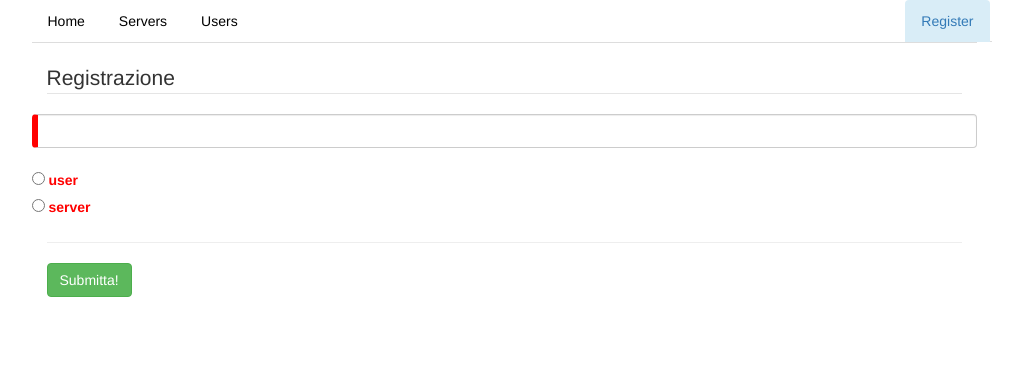
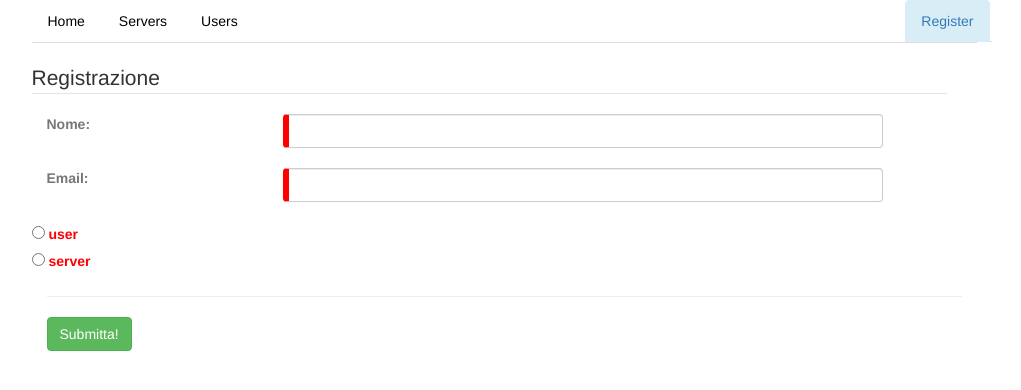
Before and after one commit to PsykeDady/serverusers, an Angular app: page /register in a window 1280 px wide. Shown: the top 390 px of the page, without its empty margins (136-1157 px from the left). Built offline with nearby package versions, Linux system fonts and the light colour scheme.

Commit message:
form group

```diff
--- a/src/app/pages/register/register.component.css
+++ b/src/app/pages/register/register.component.css
@@ -14,3 +14,11 @@
 .ng-valid.controlli-valida{
 	border: 0.1vw green solid;
 }
+
+.box-allerta{
+	background-color: darkslategray;
+	border: black thin solid;
+	border-left: red thick solid;
+	color: lightgray;
+	padding-left: 5%;
+}
--- a/src/app/pages/register/register.component.html
+++ b/src/app/pages/register/register.component.html
@@ -1,16 +1,49 @@
-<div class="container-fluid">
+<form class="form-group container-fluid" [formGroup]='nomeForm' (ngSubmit)="submitta()">
 
 	<br>
 
-	<form class="form-group" [formGroup]='registrazioneForm' (ngSubmit)="submitta()">
+	<legend class="row">Registrazione</legend>
 
-		<legend>Registrazione</legend>
+	<div formGroupName="anagrafica">
+		<div class="row">
+			<div class="col-xs-12 col-md-3">
+				<label for="" class="text-muted">Nome:</label>
+			</div>
 
-		<div class="row">
-			<div class="col-12">
+			<div class="col-xs-12 col-md-8">
 				<input type="text"
 				class="form-control controlli-invalida-sinistra controlli-valida-sinistra"
 				formControlName="nome">
+			</div>
+
+			<div class="col-xs-5 col-md-offset-3" *ngIf="nomeForm.get(['anagrafica','nome']).invalid&&nomeForm.get(['anagrafica','nome']).touched">
+				<br>
+
+				<p class="box-allerta">
+					Il campo nome non può essere vuoto.
+				</p>
+			</div>
+		</div>
+
+		<br>
+
+		<div class="row">
+			<div class="col-xs-12 col-md-3">
+				<label for="" class="text-muted">Email:</label>
+			</div>
+
+			<div class="col-xs-12 col-md-8">
+				<input type="text"
+				class="form-control controlli-invalida-sinistra controlli-valida-sinistra"
+				formControlName="email">
+			</div>
+			<div class="col-xs-5 col-md-offset-3" *ngIf="nomeForm.get(['anagrafica','email']).invalid&&nomeForm.get(['anagrafica','email']).touched">
+				<br>
+
+				<p class="box-allerta">
+					Il campo email non può essere vuoto.
+				</p>
+			</div>
 		</div>
 	</div>
 
@@ -18,7 +51,7 @@
 
 	<div class="row">
 		<div class="form-check" *ngFor="let tipo of tipiDiRegistrazione">
-				<label class="form-check-label" [ngStyle]="{'color':registrazioneForm.value['tipo']?'':'red'}">
+			<label class="form-check-label" [ngStyle]="{'color':nomeForm.get('tipo').valid?'':'red'}">
 				<input type="radio" class="form-check-input" [value]="tipo" formControlName="tipo">
 				{{tipo}}
 			</label>
@@ -31,4 +64,3 @@
 		Submitta!
 	</button>
 </form>
-</div>
--- a/src/app/pages/register/register.component.ts
+++ b/src/app/pages/register/register.component.ts
@@ -13,17 +13,23 @@ import { UserService } from "src/app/services/User.service";
 export class RegisterComponent implements OnInit {
 
 	tipiDiRegistrazione:string[]=["user","server"]
-	registrazioneForm: FormGroup;
+	nomeForm: FormGroup;
 
 	ngOnInit(): void {
-		this.registrazioneForm = new FormGroup({
-			'nome':new FormControl(null, Validators.required),
+		this.nomeForm = new FormGroup({
+			"anagrafica": new FormGroup({
+				'nome':new FormControl(null, Validators.required),
+				'email':new FormControl(null, [Validators.required, Validators.email]),
+			}),
 			'tipo':new FormControl(null, Validators.required)
 		})
 	}
 
 	submitta(){
-		console.log(this.registrazioneForm.value)
+		console.log(this.nomeForm.value["anagrafica"]["nome"])
+		console.log(this.nomeForm.get(['anagrafica','nome']))
+		console.log(this.nomeForm.get('tipo'))
+		console.log(this.nomeForm.value)
 	}
 
 }
```
Lines whose indentation alone changed are shown as unchanged.
